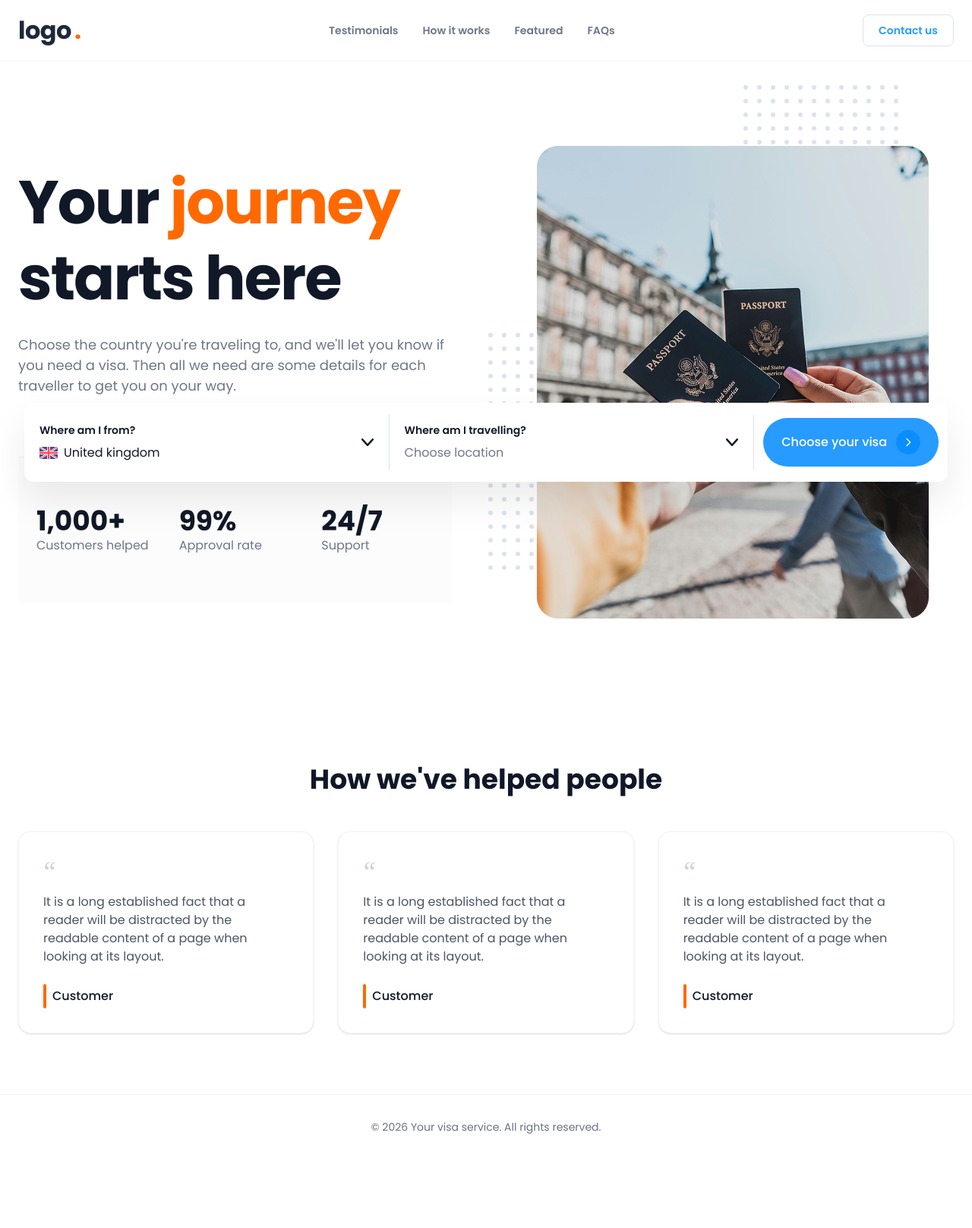
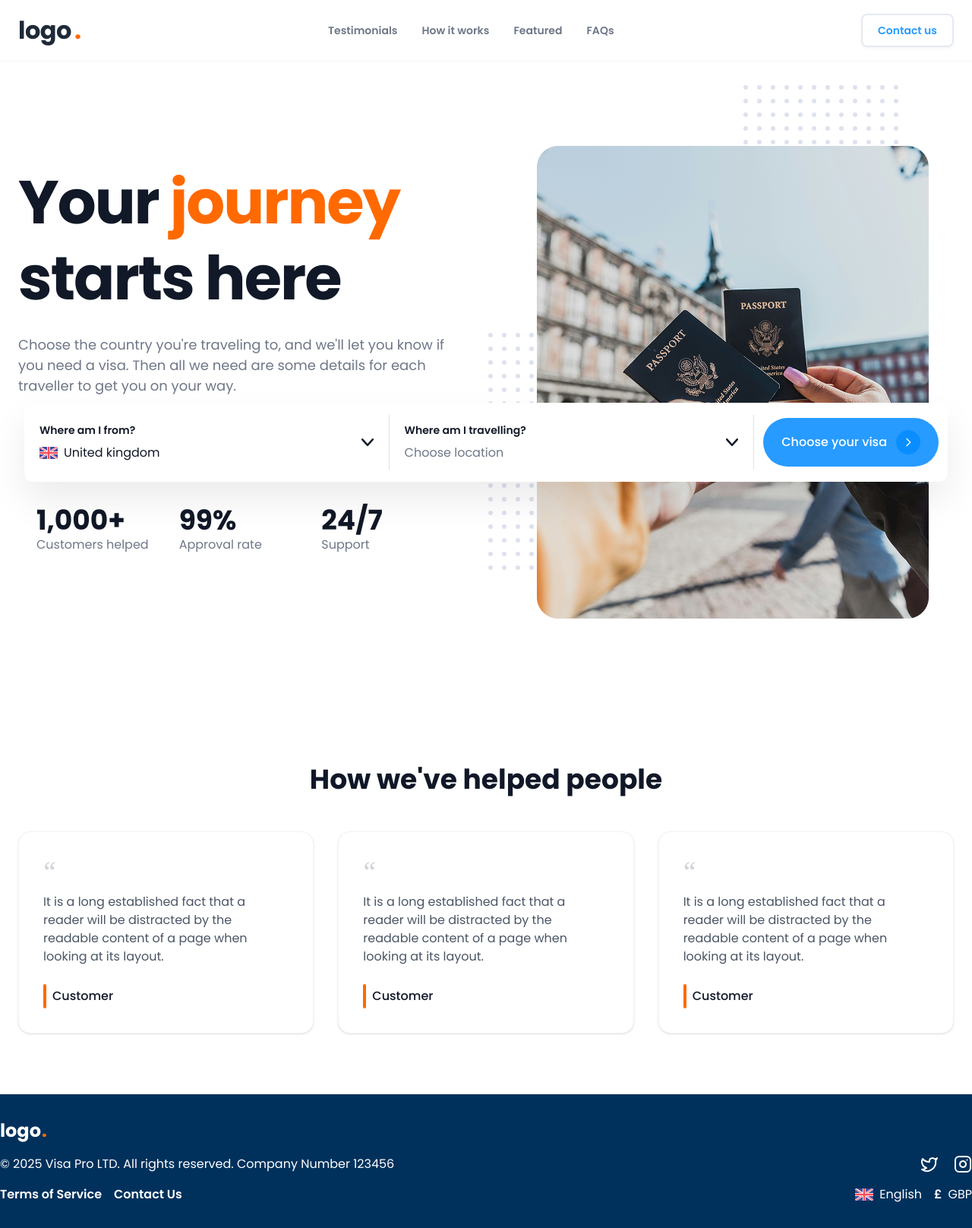
Before and after one commit to AZ-BB/visa-app, a Next.js app: page / in a window 1280 px wide. Shown: the whole page at 76% size. Before the commit the page ends 1525 px from the top, so only its background shows below. Built offline with nearby package versions, Linux system fonts and the light colour scheme.

Commit message:
feat footer

```diff
--- a/src/app/contact-us/page.tsx
+++ b/src/app/contact-us/page.tsx
@@ -67,12 +67,11 @@ export default function ContactUs() {
                     </section>
 
                     <section className="flex flex-col gap-2">
-                        <Label htmlFor="phone">Phone</Label>
+                        <Label htmlFor="phone">Phone <span className="text-secondary-copy text-lg italic font-normal">(Optional)</span></Label>
                         <Input
                             type="tel"
                             id="phone"
                             name="phone"
-                            required
                             placeholder="Enter your phone number"
                         />
                     </section>
--- a/src/app/layout.tsx
+++ b/src/app/layout.tsx
@@ -1,6 +1,7 @@
 import type { Metadata } from "next";
 import { Poppins } from "next/font/google";
 import "./globals.css";
+import { Footer } from "@/components/Footer";
 
 const poppins = Poppins({
   variable: "--font-poppins",
@@ -23,6 +24,7 @@ export default function RootLayout({
     <html lang="en">
       <body className={`${poppins.variable} antialiased`}>
         {children}
+        <Footer />
       </body>
     </html>
   );
--- a/src/app/page.tsx
+++ b/src/app/page.tsx
@@ -10,7 +10,6 @@ export default function Home() {
       <Navbar />
       <Hero />
       <Testimonials />
-      <Footer />
     </div>
   );
 }
--- a/src/components/Footer.tsx
+++ b/src/components/Footer.tsx
@@ -1,8 +1,58 @@
+import { InstagramIcon, TwitterIcon } from "lucide-react";
+import Link from "next/link";
+
 export function Footer() {
   return (
-    <footer className="border-t border-gray-100 py-8">
-      <div className="mx-auto max-w-7xl px-6 text-center text-sm text-gray-500">
-        © {new Date().getFullYear()} Your visa service. All rights reserved.
+    <footer className="bg-primary-dark text-white py-8">
+      <div className="max-w-7xl mx-auto space-y-4">
+        <div className="text-2xl font-bold">
+          logo <span className="text-orange-500 -ml-1">.</span>
+        </div>
+
+        <div className="flex justify-between items-center">
+          <span className=" font-normal text-base">
+            © 2025 Visa Pro LTD. All rights reserved. Company Number 123456
+          </span>
+
+          <div className="flex gap-5">
+            <a href="https://twitter.com" target="_blank">
+              <TwitterIcon />
+            </a>
+            <a href="https://instagram.com" target="_blank">
+              <InstagramIcon />
+            </a>
+          </div>
+        </div>
+
+        <div className="flex justify-between">
+          <div className="flex gap-4 font-semibold text-base">
+            <Link href="/terms" className="hover:underline">Terms of Service</Link>
+            <Link href="/contact-us" className="hover:underline">Contact Us</Link>
+          </div>
+
+          <div className="flex gap-4">
+            <span className="flex items-center gap-2">
+              <svg width="24" height="16" viewBox="0 0 24 16" fill="none" xmlns="http://www.w3.org/2000/svg">
+                <path d="M22.2024 0.00012207H1.79741C0.804698 0.00012207 0 0.818934 0 1.82906V14.171C0 15.1811 0.804698 16 1.79741 16H22.2024C23.1951 16 23.9999 15.1812 23.9999 14.171V1.82906C23.9999 0.818934 23.1952 0.00012207 22.2024 0.00012207Z" fill="#41479B" />
+                <path d="M23.975 1.52663C23.8333 0.660506 23.0939 0 22.2024 0H21.7348L14.0689 5.11057V4.76706e-05H9.93097V5.11062L2.26508 4.76706e-05H1.79741C0.905995 4.76706e-05 0.166546 0.660506 0.0248905 1.52668L6.57695 5.89476H0V10.1052H6.57695L0.0248905 14.4732C0.166546 15.3394 0.905995 15.9999 1.79741 15.9999H2.26508L9.93097 10.8893V15.9999H14.0689V10.8893L21.7348 15.9999H22.2024C23.0939 15.9999 23.8333 15.3394 23.975 14.4732L17.4229 10.1051H23.9999V5.89466H17.4229L23.975 1.52663Z" fill="white" />
+                <path d="M13.2413 0.00012207H10.7585V6.73687H0V9.26318H10.7585V15.9999H13.2413V9.26318H23.9999V6.73687H13.2413V0.00012207Z" fill="#FF4B55" />
+                <path d="M1.16241 15.882L9.90844 10.1052H8.38838L0.432617 15.3601C0.627288 15.5913 0.877458 15.7724 1.16241 15.882Z" fill="#FF4B55" />
+                <path d="M16.2371 10.1052H14.717L23.1881 15.7003C23.4251 15.5419 23.6229 15.3279 23.764 15.0767L16.2371 10.1052Z" fill="#FF4B55" />
+                <path d="M0.189941 1.01121L7.58349 5.89475H9.10355L0.725532 0.360962C0.50058 0.531335 0.316503 0.754079 0.189941 1.01121Z" fill="#FF4B55" />
+                <path d="M15.5889 5.89471L23.5592 0.63017C23.3624 0.399747 23.1103 0.219644 22.8234 0.112183L14.0688 5.89471H15.5889Z" fill="#FF4B55" />
+              </svg>
+
+
+              English
+            </span>
+
+            <span className="flex items-center gap-2">
+              <span className="font-semibold">£</span>
+              GBP
+            </span>
+          </div>
+        </div>
+
       </div>
     </footer>
   );
--- a/src/components/Navbar.tsx
+++ b/src/components/Navbar.tsx
@@ -1,3 +1,6 @@
+import Link from "next/link";
+import { Button } from "./ui/button";
+
 const NAV_LINKS = [
   { label: "Testimonials", href: "#testimonials" },
   { label: "How it works", href: "#how-it-works" },
@@ -28,12 +31,12 @@ export function Navbar() {
             </a>
           ))}
         </nav>
-        <a
-          href="#contact"
-          className="rounded-[8px] bg-white border border-border-default font-semibold text-primary px-5 py-2.5 text-sm transition hover:bg-blue-700"
+        <Button
+          variant="outline"
+          className="rounded-lg px-5 py-2.5 text-sm"
         >
-          Contact us
-        </a>
+          <Link href="/contact-us">Contact us</Link>
+        </Button>
       </div>
     </header>
   );
--- a/src/components/Stats.tsx
+++ b/src/components/Stats.tsx
@@ -6,7 +6,7 @@ const STATS = [
 
 export function Stats() {
   return (
-    <section className="relative border-t border-gray-100 bg-gray-50/50 py-16">
+    <section className="relative py-16">
       <div className="mx-auto max-w-7xl px-6">
         <div className="grid gap-10 sm:grid-cols-3">
           {STATS.map((stat) => (
--- a/src/components/ui/button.tsx
+++ b/src/components/ui/button.tsx
@@ -10,10 +10,8 @@ const buttonVariants = cva(
     variants: {
       variant: {
         default: "bg-primary text-white font-semibold hover:bg-primary-dark/70 transition-colors duration-200 ",
-        destructive:
-          "bg-destructive text-white hover:bg-destructive/90 focus-visible:ring-destructive/20 dark:focus-visible:ring-destructive/40 dark:bg-destructive/60",
         outline:
-          "border bg-background shadow-xs hover:bg-accent hover:text-accent-foreground dark:bg-input/30 dark:border-input dark:hover:bg-input/50",
+          "border-2 bg-white border-border-default/75 shadow-[0px_2px_4px_0px_#0000000A] hover:border-primary/75 text-primary font-semibold hover:bg-primary/30",
         secondary:
           "bg-secondary text-secondary-foreground hover:bg-secondary/80",
         ghost:
```
